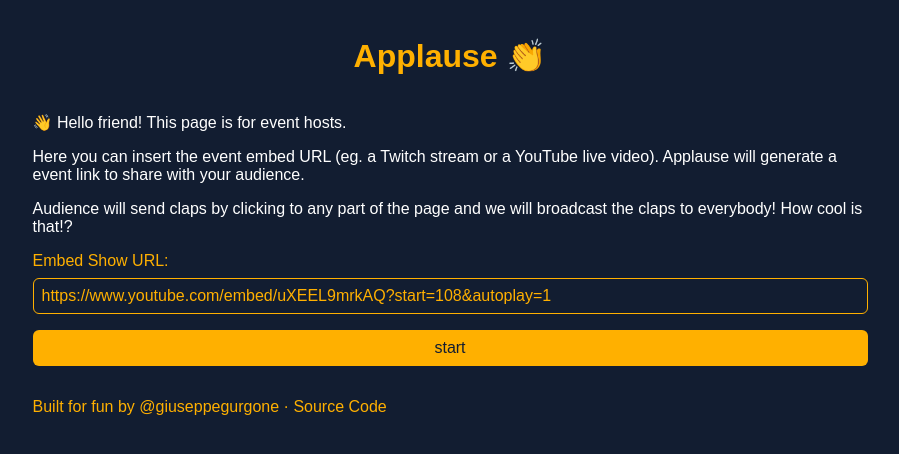
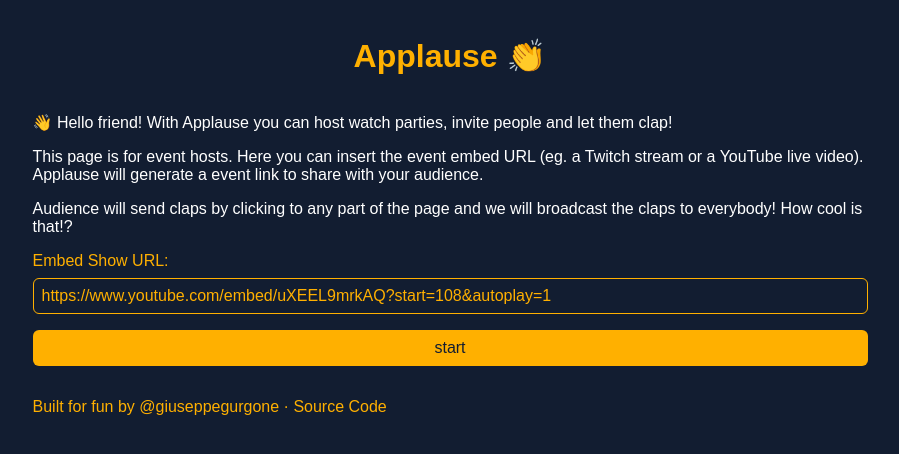
Before and after one commit to giuseppeg/Applause, a Next.js app: page / in a window 1280 px wide. Shown: the top 454 px of the page, without its empty margins (190-1089 px from the left). Built offline with nearby package versions, Linux system fonts and the light colour scheme; a web font is replaced by a local one.

Commit message:
improve copy

```diff
--- a/pages/index.js
+++ b/pages/index.js
@@ -101,13 +101,13 @@ export default function Host() {
       >
         <div className="description">
           <p>
-            <span role="presentation">👋</span> Hello friend! This page is for
-            event hosts.
+            <span role="presentation">👋</span> Hello friend! With Applause you
+            can host watch parties, invite people and let them clap!
           </p>
           <p>
-            Here you can insert the event embed URL (eg. a Twitch stream or a
-            YouTube live video). Applause will generate a event link to share
-            with your audience.
+            This page is for event hosts. Here you can insert the event embed
+            URL (eg. a Twitch stream or a YouTube live video). Applause will
+            generate a event link to share with your audience.
           </p>
           <p>
             Audience will send claps by clicking to any part of the page and we
```
